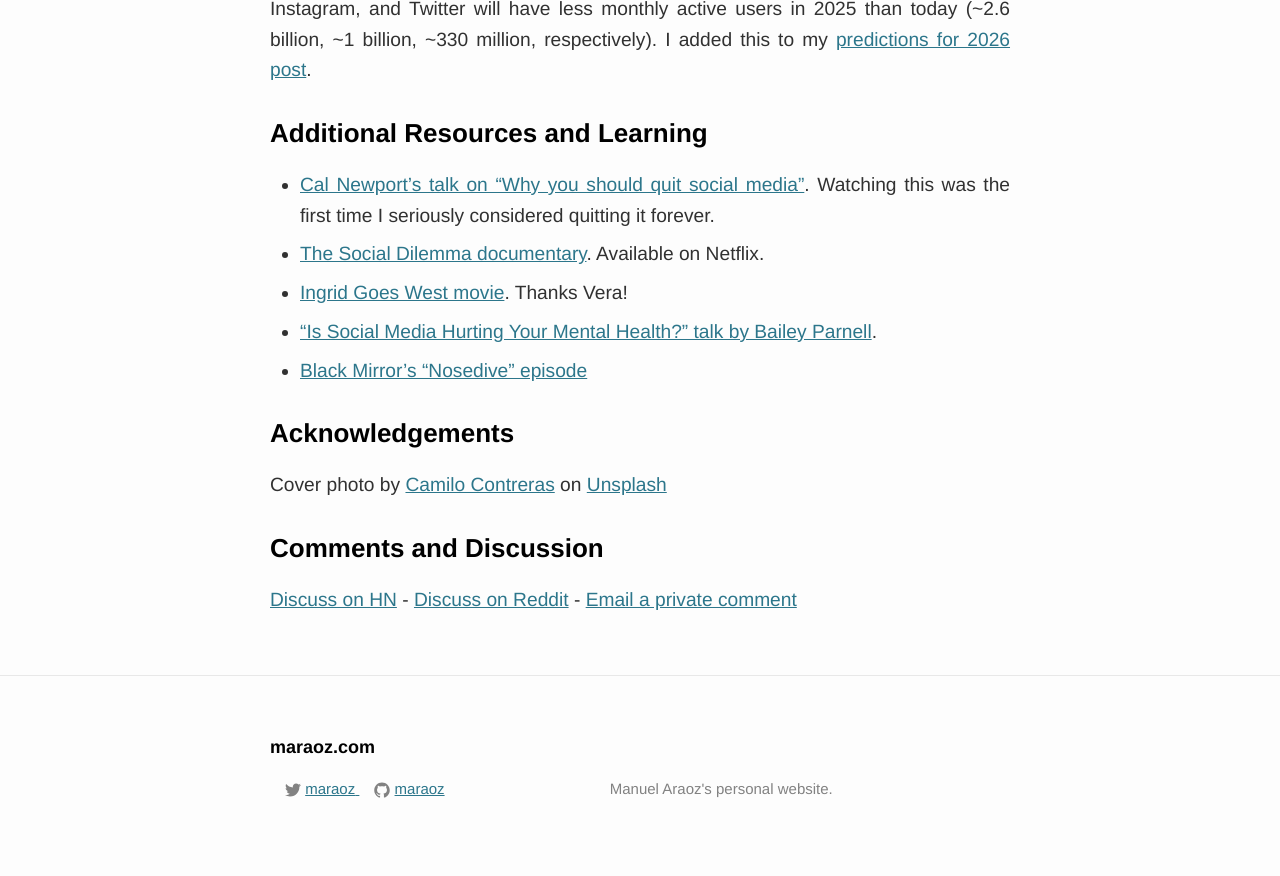
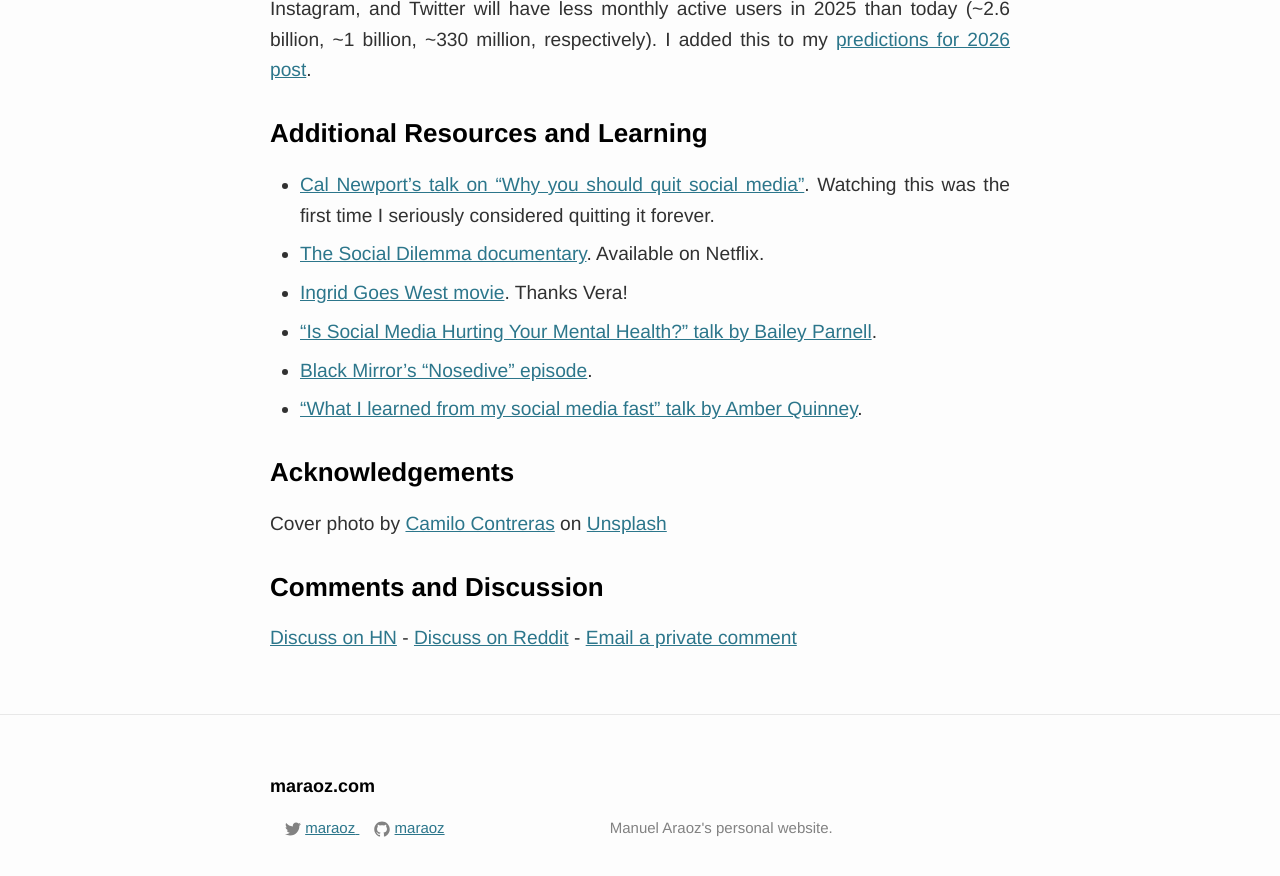
Before and after one commit to tobyornottobe/maraoz.github.io, a Jekyll site: the page built from _posts/2020-12-23-bye-social-media.md, in a window 1280 px wide and 900 px high, scrolled down 2304 px. Shown: the top 876 px of the window. Built offline with Jekyll 4.4.1, drawn with Linux system fonts in a browser that asks for light colours.

Commit message:
add ted talk

```diff
--- a/_posts/2020-12-23-bye-social-media.md
+++ b/_posts/2020-12-23-bye-social-media.md
@@ -28,7 +28,8 @@
 - [The Social Dilemma documentary](https://www.imdb.com/title/tt11464826/). Available on Netflix.
 - [Ingrid Goes West movie](https://www.imdb.com/title/tt5962210/). Thanks Vera!
 - ["Is Social Media Hurting Your Mental Health?" talk by Bailey Parnell](https://www.youtube.com/watch?v=Czg_9C7gw0o).
-- [Black Mirror's "Nosedive" episode](https://www.imdb.com/title/tt5497778/)
+- [Black Mirror's "Nosedive" episode](https://www.imdb.com/title/tt5497778/).
+- ["What I learned from my social media fast" talk by Amber Quinney](https://www.youtube.com/watch?v=gM3KIvZO5oU).
 
 
 ### Acknowledgements
```
